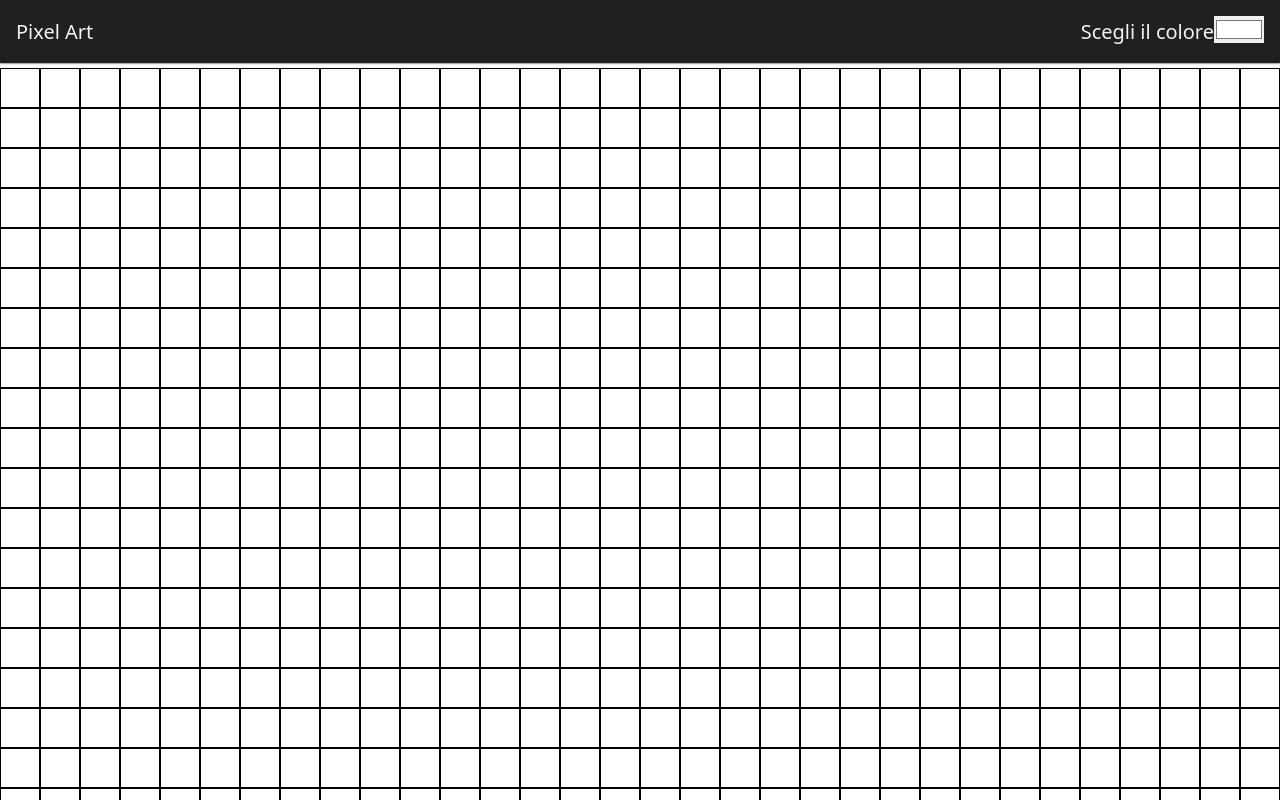
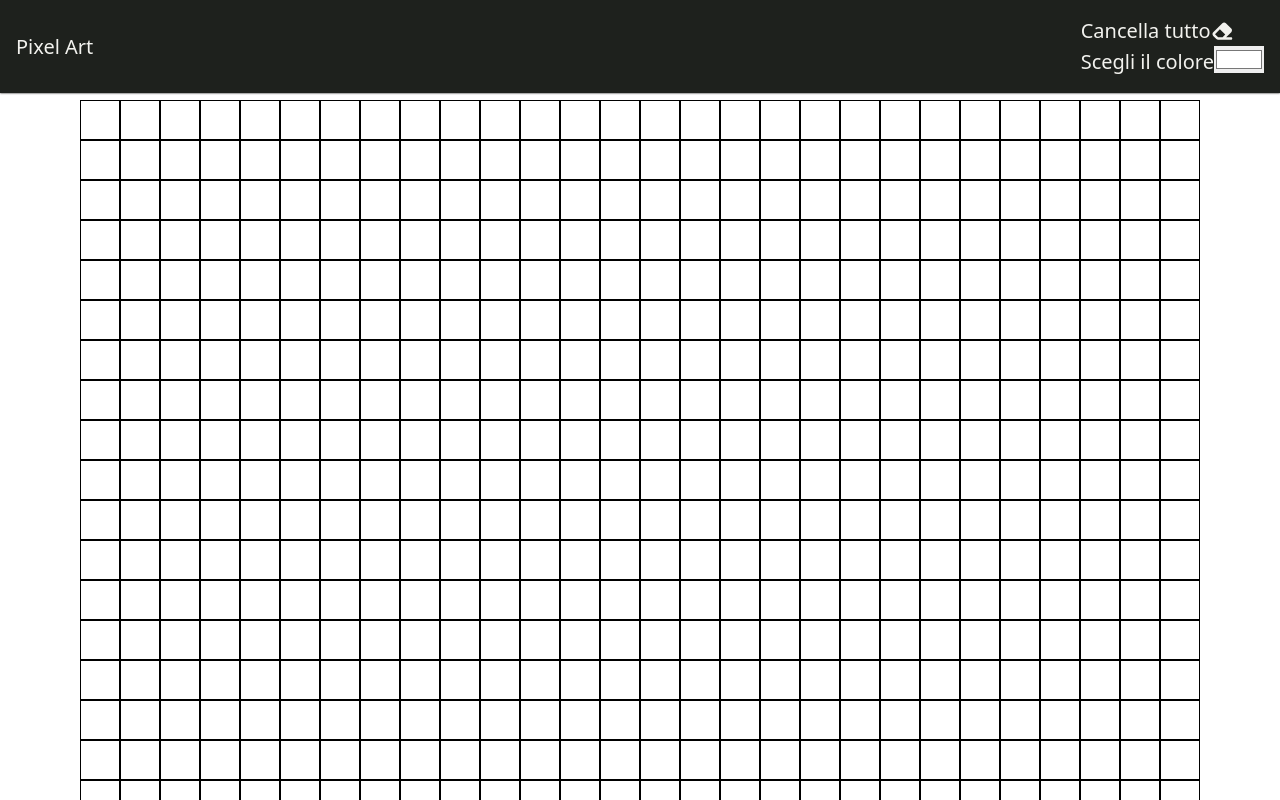
Before and after one commit to ariannacostanzo/pixel_art_react, a React (Vite) app: page / in a window 1280 px wide. Shown: the top 800 px of the page. Built offline with nearby package versions, Linux system fonts and the light colour scheme.

Commit message:
adding clear drawing and refactoring

```diff
--- a/package.json
+++ b/package.json
@@ -10,6 +10,9 @@
     "preview": "vite preview"
   },
   "dependencies": {
+    "@fortawesome/fontawesome-svg-core": "^6.6.0",
+    "@fortawesome/free-solid-svg-icons": "^6.6.0",
+    "@fortawesome/react-fontawesome": "^0.2.2",
     "react": "^18.3.1",
     "react-dom": "^18.3.1",
     "sass": "^1.79.5"
--- a/src/components/grid/Grid.jsx
+++ b/src/components/grid/Grid.jsx
@@ -5,7 +5,6 @@ import { useColor } from "../../providers/ColorContext.jsx";
 
 const Grid = () => {
   const {
-    handleResize,
     screenWidth,
     screenHeight,
     cellWidth,
@@ -19,12 +18,12 @@ const Grid = () => {
   const { colorCell } = useColor();
 
   //aggiorno continuamente i valori dello spazio a mia disposizione per la griglia
-  useEffect(() => {
-    window.addEventListener("resize", handleResize);
-    return () => {
-      window.removeEventListener("resize", handleResize);
-    };
-  }, [screenWidth, screenHeight, cellWidth, cellHeight]);
+//   useEffect(() => {
+//     window.addEventListener("resize", handleResize);
+//     return () => {
+//       window.removeEventListener("resize", handleResize);
+//     };
+//   }, [screenWidth, screenHeight, cellWidth, cellHeight]);
 
   useEffect(() => {
     calculateCells();
@@ -36,6 +35,7 @@ const Grid = () => {
   return (
     <>
       <main>
+
         {numberOfCells.map((_, i) => (
           <div
             key={`cell${i}`}
--- a/src/components/grid/grid.scss
+++ b/src/components/grid/grid.scss
@@ -1,9 +1,9 @@
 main {
-    width: 100vw;
-    height: 100vh;
+    width: 90vw;
+    height: 85vh;
+    margin: 100px auto 0 auto;
     display: flex;
     flex-wrap: wrap;
-    margin-top: 68px;
     justify-content: center;
 
 }
--- a/src/components/header/Header.jsx
+++ b/src/components/header/Header.jsx
@@ -1,26 +1,36 @@
-import './header.scss'
-import { useColor } from '../../providers/ColorContext.jsx';
-
+import "./header.scss";
+import { useColor } from "../../providers/ColorContext.jsx";
+import { FontAwesomeIcon } from "@fortawesome/react-fontawesome";
+import { faEraser } from "@fortawesome/free-solid-svg-icons";
 const Header = () => {
-    const {choseColor, currentColor} = useColor();
-
+  const { choseColor, currentColor, clearCells } = useColor();
 
   return (
     <>
       <header>
         <h1 className="text-3xl">Pixel Art</h1>
+        <div className="flex gap-4">
+          {/* svuota celle  */}
+          <div onClick={clearCells} className="cursor-pointer">
+            Cancella tutto
+            <FontAwesomeIcon icon={faEraser} className="ml-2"></FontAwesomeIcon>
+          </div>
+            {/* color picker  */}
           <div>
-             <label htmlFor="colorPalette" className='mr-2'> Scegli il colore</label>
+            <label htmlFor="colorPalette" className="mr-2">
+              Scegli il colore
+            </label>
 
             <input
-             id='colorPalette'
+              id="colorPalette"
               type="color"
               onChange={choseColor}
               value={currentColor}
             />
           </div>
+        </div>
       </header>
     </>
   );
-}
+};
 export default Header;
--- a/src/providers/ColorContext.jsx
+++ b/src/providers/ColorContext.jsx
@@ -6,7 +6,7 @@ const ColorContext = createContext();
 
 const ColorProvider = ({ children }) => {
 
-    const { setCellColors , cellColors} = useGrid();
+    const { setCellColors , cellColors, totalCells} = useGrid();
   //logica colore
   const [currentColor, setCurrentColor] = useStorage("#FFFFFF", 'selectedColor');
 
@@ -24,6 +24,10 @@ const ColorProvider = ({ children }) => {
 
   };
 
+  const clearCells = () => {
+    setCellColors(Array(totalCells).fill('#FFFFFF'))
+  }
+
   return (
     <ColorContext.Provider
       value={{
@@ -31,6 +35,7 @@ const ColorProvider = ({ children }) => {
         setCurrentColor,
         choseColor,
         colorCell,
+        clearCells
       }}
     >
       {children}
--- a/src/providers/GridContext.jsx
+++ b/src/providers/GridContext.jsx
@@ -10,23 +10,15 @@ const GridProvider = ({ children }) => {
   const [screenWidth, setScreenWidth] = useState(window.innerWidth);
   const [screenHeight, setScreenHeight] = useState(window.innerHeight);
   const [numberOfCells, setNumberOfCells] = useStorage([], "numberOfCells");
-  // const [cellColors, setCellColors] = useStorage(() => {
-  //   const itemValue = localStorage.getItem("cellColors");
-  //   // Se non ci sono colori salvati, ritorna un array di bianchi di lunghezza numberOfCells
-  //   if (!itemValue) {
-  //     return new Array(numberOfCells.length).fill("#FFFFFF");
-  //   } else {
-  //     return JSON.parse(itemValue)
-  //   }
-  // }, "cellColors");
-  const [cellColors, setCellColors] = useStorage(["FFFFFF"], 'cellColors')
+  const [cellColors, setCellColors] = useStorage([], 'cellColors')
 
   //controllo il cambio della finestra
-  const handleResize = () => {
-    setScreenWidth(window.innerWidth);
-    setScreenHeight(window.innerHeight);
-    calculateCells();
-  };
+  //forse da eliminare
+  // const handleResize = () => {
+  //   setScreenWidth(window.innerWidth);
+  //   setScreenHeight(window.innerHeight);
+  //   calculateCells();
+  // };
 
   //calcolo il numero di celle
   const calculateCells = () => {
@@ -36,13 +28,18 @@ const GridProvider = ({ children }) => {
 
     setNumberOfCells(Array.from({ length: totalCells }));
     setCellColors((prevColors) => {
-      // Se prevColors ha già il numero corretto di celle, ritorna quello
-      if (prevColors.length === totalCells) {
-        return prevColors;
+      const newColors = [...prevColors];
+
+      // Se ci sono meno colori di celle, aggiungo celle con colore di default
+      if (newColors.length < totalCells) {
+        newColors.length = totalCells;
+        newColors.fill("#FFFFFF", prevColors.length);
+      } else if (newColors.length > totalCells) {
+        // Se ci sono più colori del numero di celle, rimuovo i colori in eccesso
+        newColors.length = totalCells;
       }
 
-      // Altrimenti, ritorna un nuovo array pieno di #FFFFFF
-      return new Array(totalCells).fill("#FFFFFF");
+      return newColors;
     });
   };
 
@@ -61,7 +58,6 @@ const GridProvider = ({ children }) => {
         setNumberOfCells,
         cellColors,
         setCellColors,
-        handleResize,
         calculateCells,
       }}
     >
```
Also changed, not shown: 1 other file (tests, documents, lock files or other folders). Lines whose indentation alone changed are shown as unchanged.
